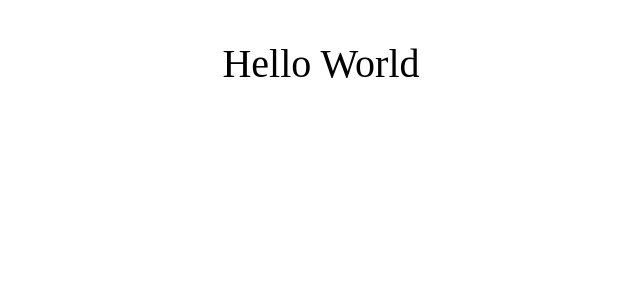
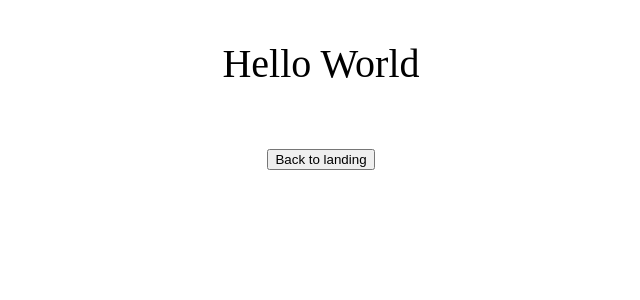
Before and after one commit to SPDUK/old-portfolioV2, a React (Create React App) app: page /helloworld in a window 1280 px wide. Shown: the top 300 px of the page, without its empty margins (319-959 px from the left). Built offline with nearby package versions, Linux system fonts and the light colour scheme.

Commit message:
Routing buttons

```diff
--- a/src/components/App.js
+++ b/src/components/App.js
@@ -11,7 +11,7 @@
         <BrowserRouter>
           <div>
             <Route exact path="/" component={Landing} />
-            <Route exact path="/HelloWorld" component={HelloWorld} />
+            <Route exact path="/helloworld" component={HelloWorld} />
           </div>
         </BrowserRouter>
       </div>
--- a/src/components/HelloWorld.jsx
+++ b/src/components/HelloWorld.jsx
@@ -1,10 +1,13 @@
 import React, { Component } from 'react';
-
+import { Link } from 'react-router-dom';
 class HelloWorld extends Component {
   render() {
     return (
       <div className="HelloWorld">
         <p> Hello World </p>
+        <Link to="/" className="button">
+          <button>Back to landing</button>
+        </Link>
       </div>
     );
   }
--- a/src/components/Landing.jsx
+++ b/src/components/Landing.jsx
@@ -1,4 +1,5 @@
 import React, { Component } from 'react';
+import { Link } from 'react-router-dom';
 
 import '../styles/landing.css';
 
@@ -7,6 +8,9 @@
     return (
       <div className="HelloWorld">
         <p>Create React App Landing Page!</p>
+        <Link to="/helloworld" className="button">
+          <button>Hello World!</button>
+        </Link>
       </div>
     );
   }
--- a/src/styles/landing.css
+++ b/src/styles/landing.css
@@ -1,4 +1,4 @@
-p {
+html {
   font-size: 40px;
   color: black;
   text-align: center; }
--- a/src/styles/landing.scss
+++ b/src/styles/landing.scss
@@ -1,4 +1,4 @@
-p {
+html {
   font-size: 40px;
   color: black;
   text-align: center;
```
